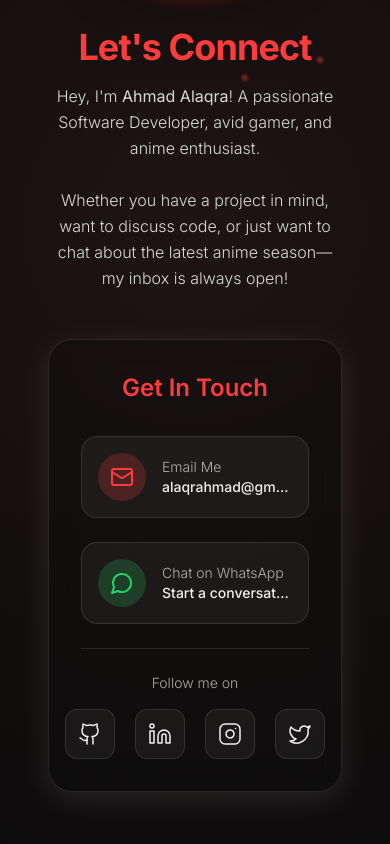
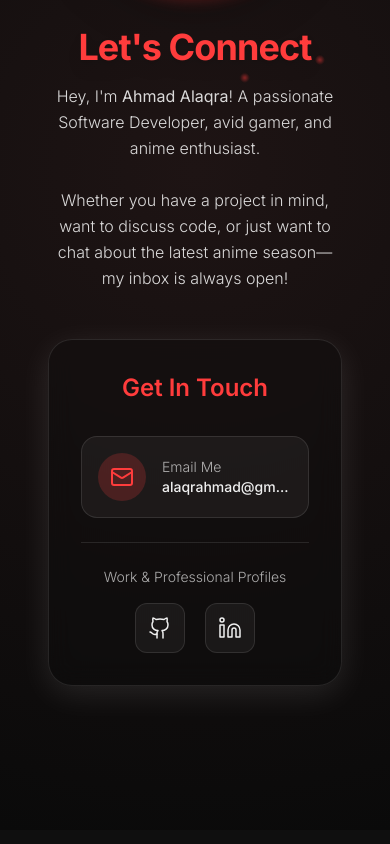
Before and after one commit to alaqrasenpai/AlaqraPortfolio, a Next.js app: page /contact in a window 390 px wide. Shown: the part 488-1332 px from the top of the page. Built offline with nearby package versions, Linux system fonts and the light colour scheme.

Commit message:
Hide personal contact details (phone, WhatsApp, resume/CV download) and retain email & professional work links

```diff
--- a/src/app/(sub pages)/contact/page.js
+++ b/src/app/(sub pages)/contact/page.js
@@ -44,7 +44,7 @@ export default function Contact() {
               Get In Touch
             </h2>
 
-            {/* Email Card */}
+            {/* Email Card - Active */}
             <a
               href="mailto:alaqrahmad@gmail.com"
               className="group flex items-center p-4 rounded-2xl bg-white/5 border border-white/10 hover:bg-white/10 hover:border-accent transition-all duration-300"
@@ -60,7 +60,8 @@ export default function Contact() {
               </div>
             </a>
 
-            {/* WhatsApp Card */}
+            {/* WhatsApp Card (Phone Number) - Temporarily hidden for privacy */}
+            {/*
             <a
               href="https://wa.me/972597060381"
               target="_blank"
@@ -77,12 +78,13 @@ export default function Contact() {
                 </span>
               </div>
             </a>
+            */}
 
             <div className="w-full h-px bg-white/10 my-4"></div>
 
-            {/* Social Links */}
+            {/* Professional Work Profiles */}
             <div className="flex flex-col space-y-4">
-              <span className="text-sm font-light text-foreground/70 text-center lg:text-left">Follow me on</span>
+              <span className="text-sm font-light text-foreground/70 text-center lg:text-left">Work & Professional Profiles</span>
               <div className="flex items-center justify-center lg:justify-start space-x-5">
                 <a href="https://github.com/alaqrasenpai" target="_blank" rel="noopener noreferrer" className="p-3 rounded-xl bg-white/5 hover:bg-accent hover:text-background border border-white/10 hover:border-accent transition-all duration-300 group" aria-label="GitHub">
                   <Github className="w-6 h-6 transform group-hover:scale-110 transition-transform" strokeWidth={1.5} />
@@ -90,12 +92,15 @@ export default function Contact() {
                 <a href="https://www.linkedin.com/in/ahmad-alaqra/" target="_blank" rel="noopener noreferrer" className="p-3 rounded-xl bg-white/5 hover:bg-[#0A66C2] hover:text-white border border-white/10 hover:border-[#0A66C2] transition-all duration-300 group" aria-label="LinkedIn">
                   <Linkedin className="w-6 h-6 transform group-hover:scale-110 transition-transform" strokeWidth={1.5} />
                 </a>
+                {/* Personal social profiles - temporarily hidden */}
+                {/*
                 <a href="https://www.instagram.com/ahmadalaqra/" target="_blank" rel="noopener noreferrer" className="p-3 rounded-xl bg-white/5 hover:bg-gradient-to-tr hover:from-[#f09433] hover:via-[#e6683c] hover:to-[#bc1888] hover:text-white border border-white/10 hover:border-[#e6683c] transition-all duration-300 group" aria-label="Instagram">
                   <Instagram className="w-6 h-6 transform group-hover:scale-110 transition-transform" strokeWidth={1.5} />
                 </a>
                 <a href="https://x.com/ahmedalaqra" target="_blank" rel="noopener noreferrer" className="p-3 rounded-xl bg-white/5 hover:bg-black/50 hover:text-white border border-white/10 hover:border-white/30 transition-all duration-300 group" aria-label="X (Twitter)">
                   <Twitter className="w-6 h-6 transform group-hover:scale-110 transition-transform" strokeWidth={1.5} />
                 </a>
+                */}
               </div>
             </div>
           </div>
--- a/src/app/data.js
+++ b/src/app/data.js
@@ -102,10 +102,13 @@ export const BtnList = [
   { label: "Projects", link: "/projects", icon: "projects", newTab: false },
   { label: "Work Experience", link: "/work-experience", icon: "work", newTab: false },
   { label: "Contact", link: "/contact", icon: "contact", newTab: false },
+  // Temporarily hidden for privacy:
+  /*
   {
     label: "Resume",
     link: "/resume.pdf",
     icon: "resume",
     newTab: true,
   },
+  */
 ];
--- a/src/components/navigation/NavButton.jsx
+++ b/src/components/navigation/NavButton.jsx
@@ -2,6 +2,7 @@ import {
   Github,
   Home,
   Linkedin,
+  Mail,
   NotebookText,
   Palette,
   Phone,
@@ -25,7 +26,7 @@ const getIcon = (icon) => {
     case "projects":
       return <Palette className="w-full h-auto" strokeWidth={1.5} />;
     case "contact":
-      return <Phone className="w-full h-auto" strokeWidth={1.5} />;
+      return <Mail className="w-full h-auto" strokeWidth={1.5} />;
     case "github":
       return <Github className="w-full h-auto" strokeWidth={1.5} />;
     case "linkedin":
```
